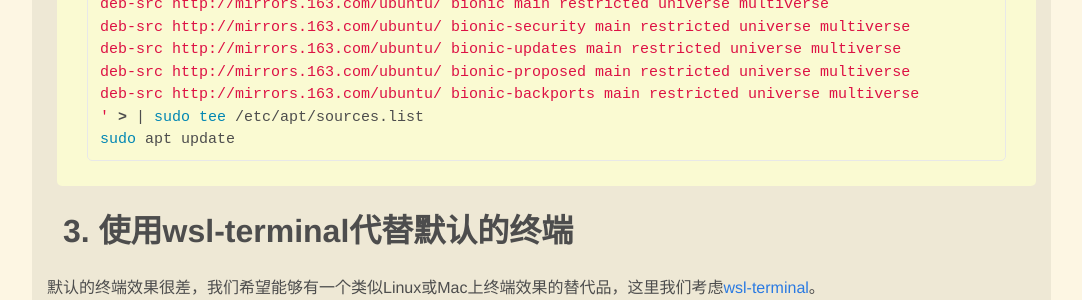
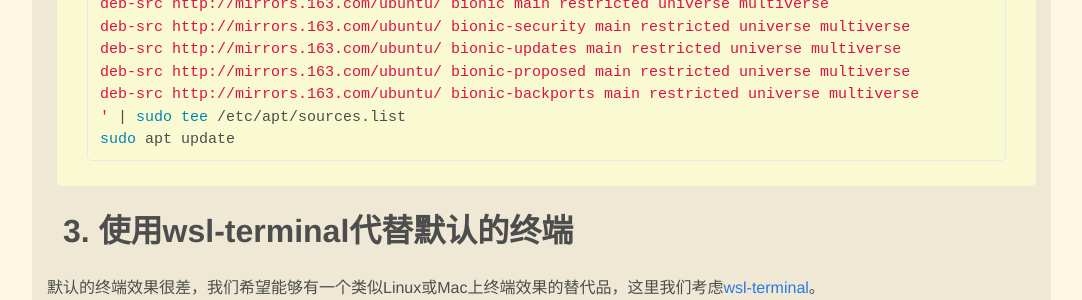
Before and after one commit to feiyuw/feiyuw.github.io, a Jekyll site: the page built from _posts/2018-10-29-setup-wsl-on-win10.md, in a window 1280 px wide and 900 px high, scrolled down 2410 px. Shown: the part 151-451 px from the top of the window, without its empty margins (91-1173 px from the left). Built offline with Jekyll 4.4.1, drawn with Linux system fonts in a browser that asks for light colours; nearby versions of some CDN libraries; comment, search, counter and statistics services are not loaded.

Commit message:
fix command issue

````diff
--- a/_posts/2018-10-29-setup-wsl-on-win10.md
+++ b/_posts/2018-10-29-setup-wsl-on-win10.md
@@ -40,7 +40,7 @@ deb-src http://mirrors.163.com/ubuntu/ bionic-security main restricted universe
 deb-src http://mirrors.163.com/ubuntu/ bionic-updates main restricted universe multiverse
 deb-src http://mirrors.163.com/ubuntu/ bionic-proposed main restricted universe multiverse
 deb-src http://mirrors.163.com/ubuntu/ bionic-backports main restricted universe multiverse
-' > | sudo tee /etc/apt/sources.list
+' | sudo tee /etc/apt/sources.list
 sudo apt update
 ```
 
````
